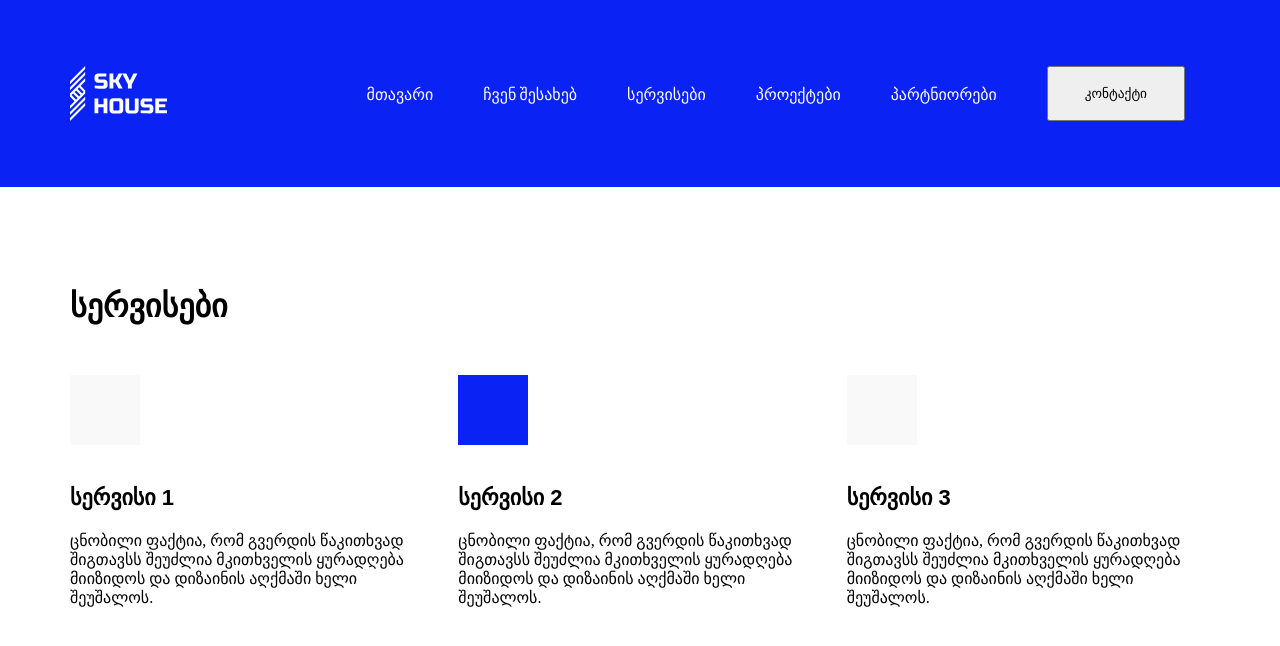
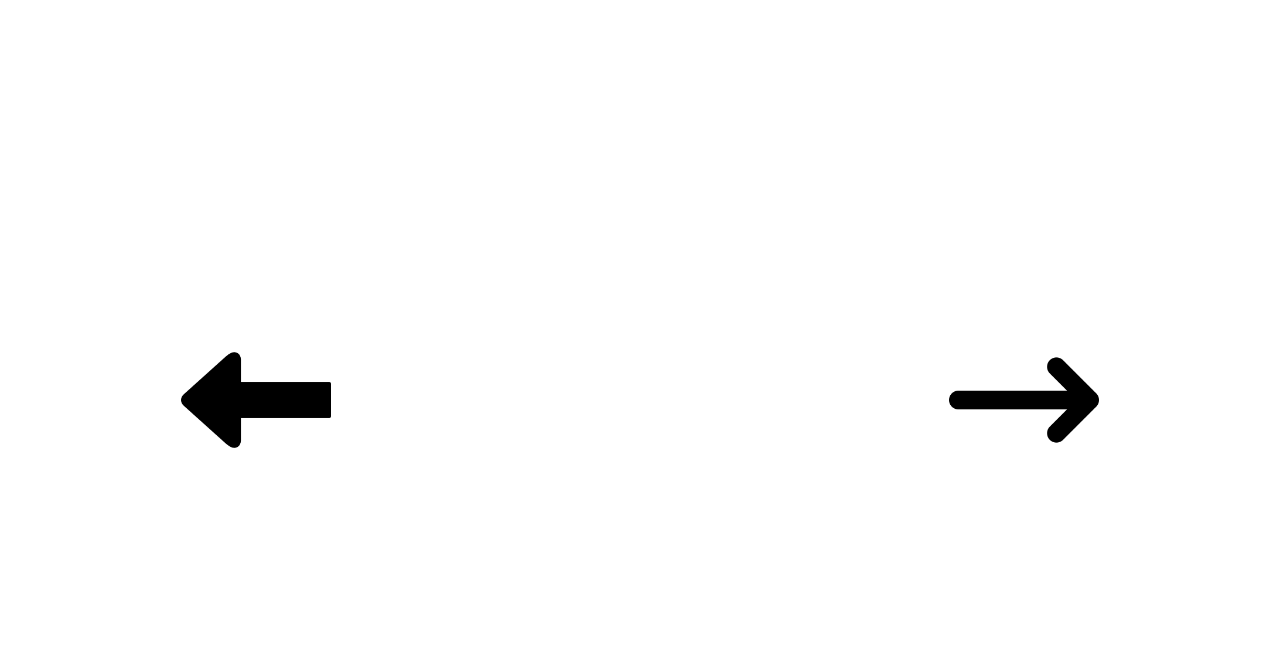
Before and after one commit to nodooo/clasroom-exercises, a plain HTML site: page index.html in a window 1280 px wide. Drawn offline with Linux system fonts and the light colour scheme; a web font is replaced by a local one.

Commit message:
exercise 7

```diff
--- a/css/style.css
+++ b/css/style.css
@@ -1,112 +1,61 @@
-@import url("https://cdn.web-fonts.ge/fonts/alk-rounded-nusx-med/css/alk-rounded-nusx-med.min.css");
 body {
-    margin: 0 auto;
-}
-
-h1,
-h2,
-h3,
-h4,
-h5,
-h6,
-p {
     margin: 0;
-}
-
-header {
-    background-color: #0A22F4;
-}
-
-.header-section {
-    max-width: 1140px;
-    margin: 0 auto;
+    height: 100vh;
     display: flex;
-    justify-content: space-between;
-    padding: 40px 0;
-}
-
-.navigation-list {
-    display: flex;
-    list-style: none;
-    padding: 0;
-}
-
-.logo {
-    width: auto;
-    height: fit-content;
-    margin: auto 0;
-}
-
-.navigation-list li {
-    padding: 10px 25px;
-    margin: auto;
-}
-
-.navigation-list li a {
-    font-size: 16px;
-    color: #FFFFFF;
-    text-decoration: none;
-    font-family: "Lato", sans-serif;
-    font-weight: 500;
-    font-style: normal;
-}
-
-.services-header {
-    font-size: 32px;
-    margin-bottom: 50px;
-    font-family: "ALK Rounded Nusx Med", sans-serif;
-}
-
-.row {
-    display: flex;
-}
-
-.cl-4 {
-    width: 33%;
-}
-
-.cl-4:nth-child(2) {
-    margin: 0 25px;
-}
-
-.services-section .cl-4 h5 {
-    font-family: "ALK Rounded Nusx Med", sans-serif;
-    font-size: 22px;
-    padding: 40px 0 20px 0;
-}
-
-.navigation-list li a:hover {
-    border-bottom: 1px solid white;
-    padding-bottom: 10px;
-}
-
-.header-contact-button button {
-    padding: 18px 36px;
-}
-
-main {
-    margin-top: 100px;
-}
-
-.colored-box {
-    background-color: #F9F9F9;
-    width: 70px;
-    height: 70px;
-    display: block;
-}
-
-.colored-box.active {
-    background-color: #0A22F4;
-    width: 70px;
-    height: 70px;
-    display: block;
+    justify-content: center;
+    align-items: center;
 }
 
 .container {
-    max-width: 1140px;
-    margin: auto;
+    position: relative;
+    width: 100%;
+    height: 300px;
 }
 
-.container img {
-    width: 100%;
+img {
+    position: absolute;
+    top: 50%;
+    transform: translate(-50%, -50%);
+    width: 150px;
+    height: auto;
+    border-radius: 10px;
+    opacity: 0;
 }
+
+.left-img {
+    left: 50%;
+    animation: moveLeft 2s ease-in-out forwards;
+}
+
+.right-img {
+    left: 50%;
+    animation: moveRight 2s ease-in-out forwards;
+}
+
+@keyframes moveLeft {
+    0% {
+        left: 50%;
+        opacity: 0;
+    }
+    50% {
+        opacity: 1;
+    }
+    100% {
+        left: 20%;
+        opacity: 1;
+    }
+}
+
+@keyframes moveRight {
+    0% {
+        left: 50%;
+        opacity: 0;
+    }
+    50% {
+        opacity: 1;
+    }
+    100% {
+        left: 80%;
+        opacity: 1;
+    }
+}
--- a/index.html
+++ b/index.html
@@ -4,66 +4,16 @@
     <head>
         <meta charset="UTF-8">
         <meta name="viewport" content="width=device-width, initial-scale=1.0">
-        <link rel="stylesheet" href="css/style.css">
-        <title>header exercise</title>
-        <link rel="preconnect" href="https://fonts.googleapis.com">
-        <link rel="preconnect" href="https://fonts.gstatic.com" crossorigin>
-        <link href="https://fonts.googleapis.com/css2?family=Lato:ital,wght@0,100;0,300;0,400;0,700;0,900;1,100;1,300;1,400;1,700;1,900&family=Raleway:ital,wght@0,100..900;1,100..900&family=Work+Sans:ital,wght@0,100..900;1,100..900&display=swap" rel="stylesheet">
+        <title>exercise 7</title>
+        <link rel="stylesheet" href="./css/style.css">
+
     </head>
 
     <body>
-        <header>
-            <div class="header-section">
-                <img class="logo" src="./images/Group 2.svg" alt="">
-                <nav>
-                    <ul class="navigation-list">
-                        <li>
-                            <a href="#">მთავარი</a>
-                        </li>
-                        <li>
-                            <a href="#">ჩვენ შესახებ</a>
-                        </li>
-                        <li>
-                            <a href="#">სერვისები</a>
-                        </li>
-                        <li>
-                            <a href="#">პროექტები</a>
-                        </li>
-                        <li>
-                            <a href="#">პარტნიორები</a>
-                        </li>
-                        <li class="header-contact-button">
-                            <button href="#">კონტაქტი</button>
-                        </li>
-                    </ul>
-                </nav>
-            </div>
-        </header>
-        <main>
-            <div class="container">
-                <div class="services-section">
-                    <h3 class="services-header">სერვისები</h3>
-                    <div class="row">
-                        <div class="cl-4">
-                            <span class="colored-box "></span>
-                            <h5>სერვისი 1</h5>
-                            <p>ცნობილი ფაქტია, რომ გვერდის წაკითხვად შიგთავსს შეუძლია მკითხველის ყურადღება მიიზიდოს და დიზაინის აღქმაში ხელი შეუშალოს.</p>
-                        </div>
-                        <div class="cl-4">
-                            <span class="colored-box active"></span>
-                            <h5>სერვისი 2</h5>
-                            <p>ცნობილი ფაქტია, რომ გვერდის წაკითხვად შიგთავსს შეუძლია მკითხველის ყურადღება მიიზიდოს და დიზაინის აღქმაში ხელი შეუშალოს.</p>
-                        </div>
-                        <div class="cl-4">
-                            <span class="colored-box"></span>
-                            <h5>სერვისი 3</h5>
-                            <p>ცნობილი ფაქტია, რომ გვერდის წაკითხვად შიგთავსს შეუძლია მკითხველის ყურადღება მიიზიდოს და დიზაინის აღქმაში ხელი შეუშალოს.</p>
-                        </div>
-                    </div>
-                </div>
-            </div>
-        </main>
-
+        <div class="container">
+            <img src="./images/arrow-long-left-icon.webp" alt="Left Image" class="left-img">
+            <img src="./images/3031716.png" alt="Right Image" class="right-img">
+        </div>
     </body>
 
 </html>
```
Also changed, not shown: images/3031716.png (added), images/Group 2.svg (deleted), images/arrow-long-left-icon.webp (added).
